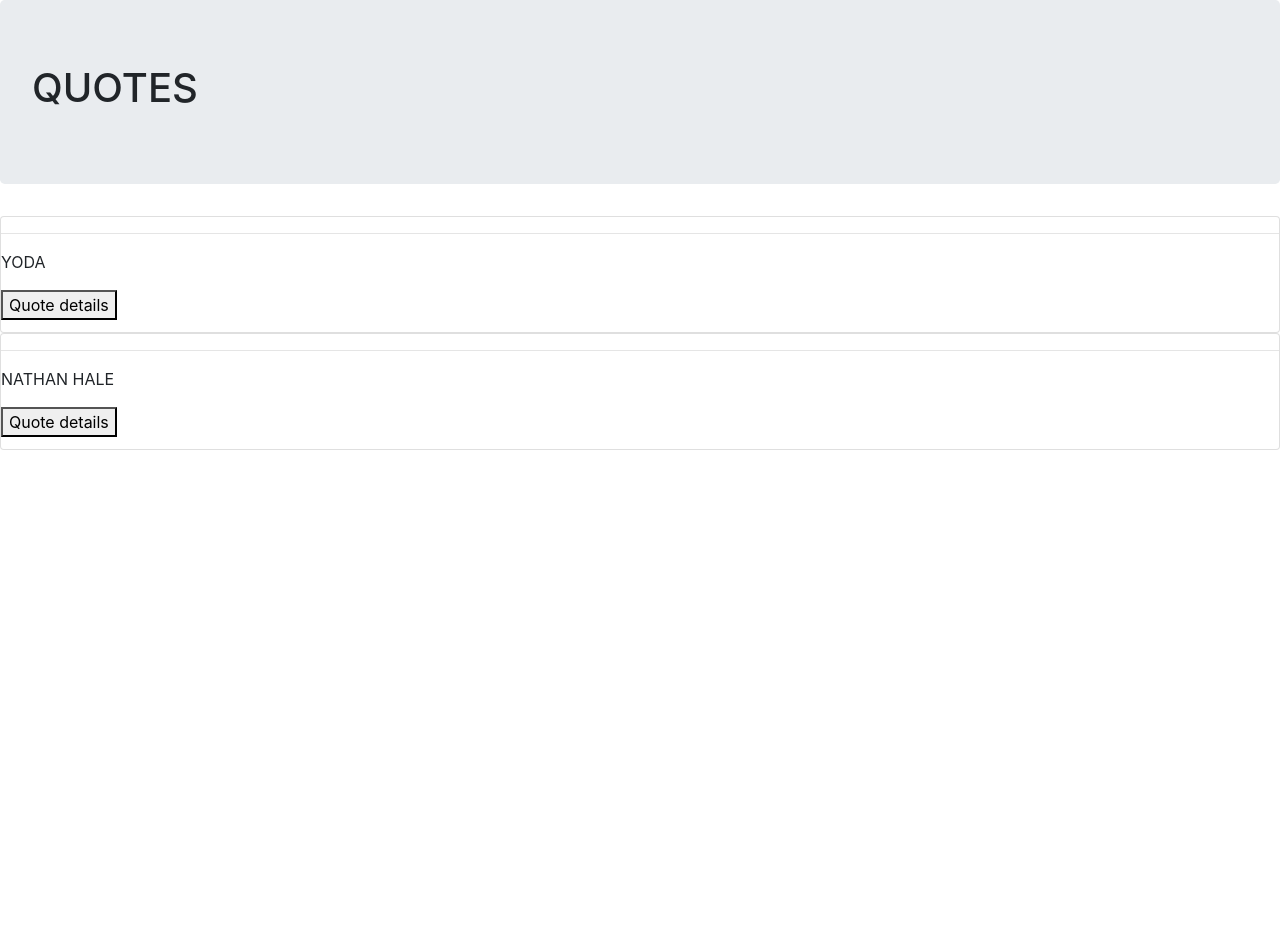
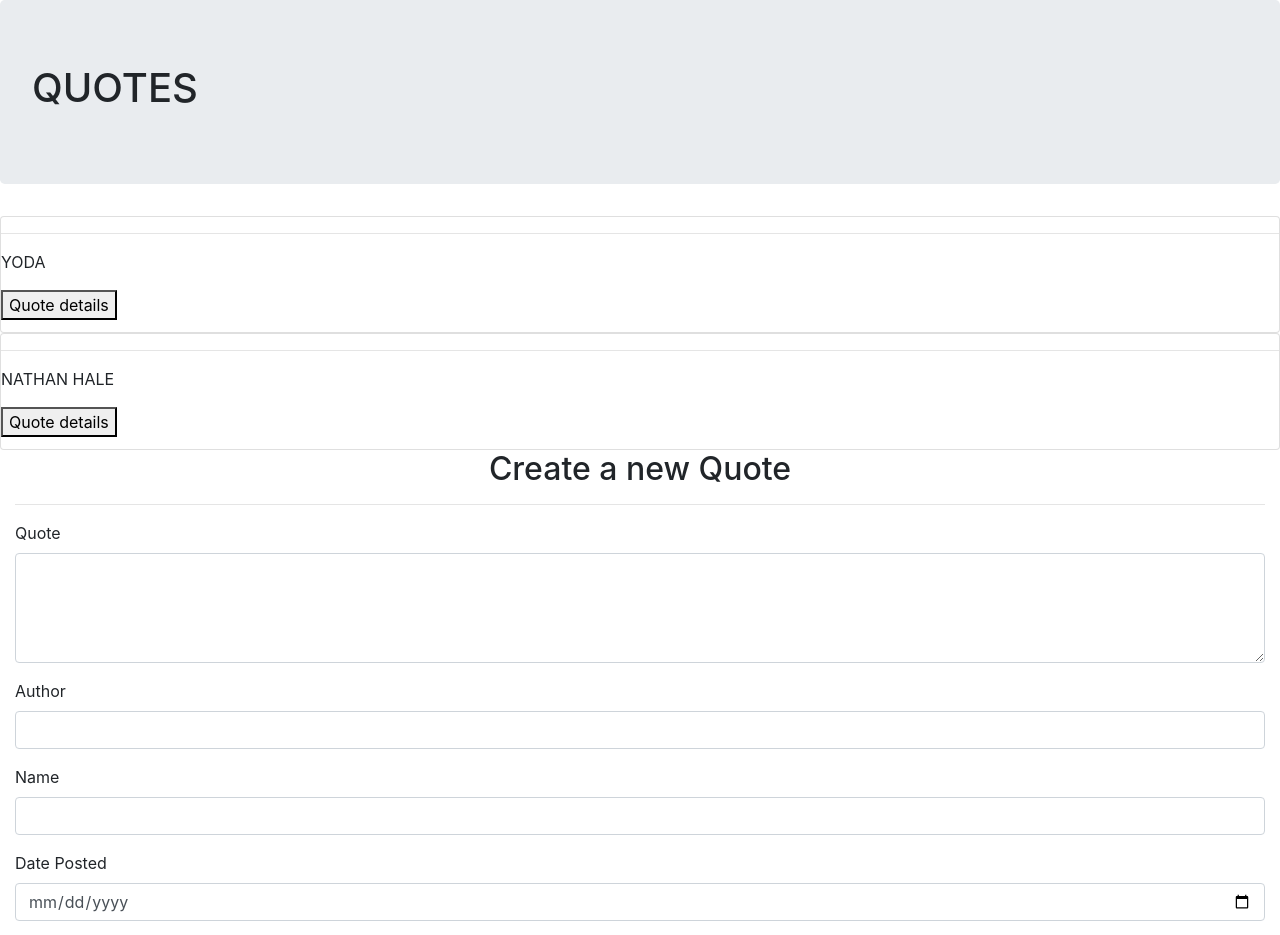
Before and after one commit to derrokip34/Quotes, an Angular app: page / in a window 1280 px wide. Shown: the top 935 px of the page. Before the commit the page ends 800 px from the top, so only its background shows below. Built offline with nearby package versions, Linux system fonts and the light colour scheme.

Commit message:
Create a quote input form

```diff
--- a/src/app/quote-details/quote-details.component.html
+++ b/src/app/quote-details/quote-details.component.html
@@ -1,3 +1,3 @@
-<p>{{quote.name}}</p>
-<p>Posted by {{quote.poster}} on {{quote.datePosted|date}}</p>
+<p>Quote: {{quote.name}}</p><br>
+<p>Posted by {{quote.poster}}, {{quote.datePosted|date}}</p>
 <button (click)= 'quoteDelete(true)' class="btn-danger">Delete Quote</button>
--- a/src/app/quote-form/quote-form.component.html
+++ b/src/app/quote-form/quote-form.component.html
@@ -1 +1,24 @@
-<p>quote-form works!</p>
+<div class="container-fluid">
+    <h2 style="text-align: center;">Create a new Quote</h2>
+    <hr>
+    <form #quoeForm='ngForm'>
+        <div class="form-group">
+            <label for="name">Quote</label>
+            <textarea rows="4" type="text" class="form-control" name="name" [(ngModel)]="newQuote.name" required></textarea>
+        </div>
+        <div class="form-group">
+            <label for="author">Author</label>
+            <input type="text" class="form-control" name="author" [(ngModel)]="newQuote.author" required>
+        </div>
+        <p>{{newQuote.name}}</p>
+        <div class="form-group">
+            <label for="poster">Name</label>
+            <input type="text" class="form-control" name="poster" [(ngModel)]="newQuote.poster" required>
+        </div>
+        <div class="form-group">
+            <label for="datePosted">Date Posted</label>
+            <input type="date" class="form-control" name="datePosted" [(ngModel)]="newQuote.datePosted" required>
+        </div>
+        <button type="submit" class="btn btn-success">Add Quote</button>
+    </form>
+</div>
--- a/src/app/quote-form/quote-form.component.ts
+++ b/src/app/quote-form/quote-form.component.ts
@@ -1,4 +1,5 @@
 import { Component, OnInit } from '@angular/core';
+import { Quote } from '../quote'
 
 @Component({
   selector: 'app-quote-form',
@@ -7,6 +8,8 @@ import { Component, OnInit } from '@angular/core';
 })
 export class QuoteFormComponent implements OnInit {
 
+  newQuote = new Quote ("", "", "", new Date());
+
   constructor() { }
 
   ngOnInit(): void {
--- a/src/app/quote/quote.component.html
+++ b/src/app/quote/quote.component.html
@@ -9,3 +9,6 @@
         <app-quote-details *ngIf='quote.showDetails' [quote]='quote' (isComplete) = 'deleteQuote($event,i)'></app-quote-details>
     </div>
 </div>
+<div>
+    <app-quote-form></app-quote-form>
+</div>
```
